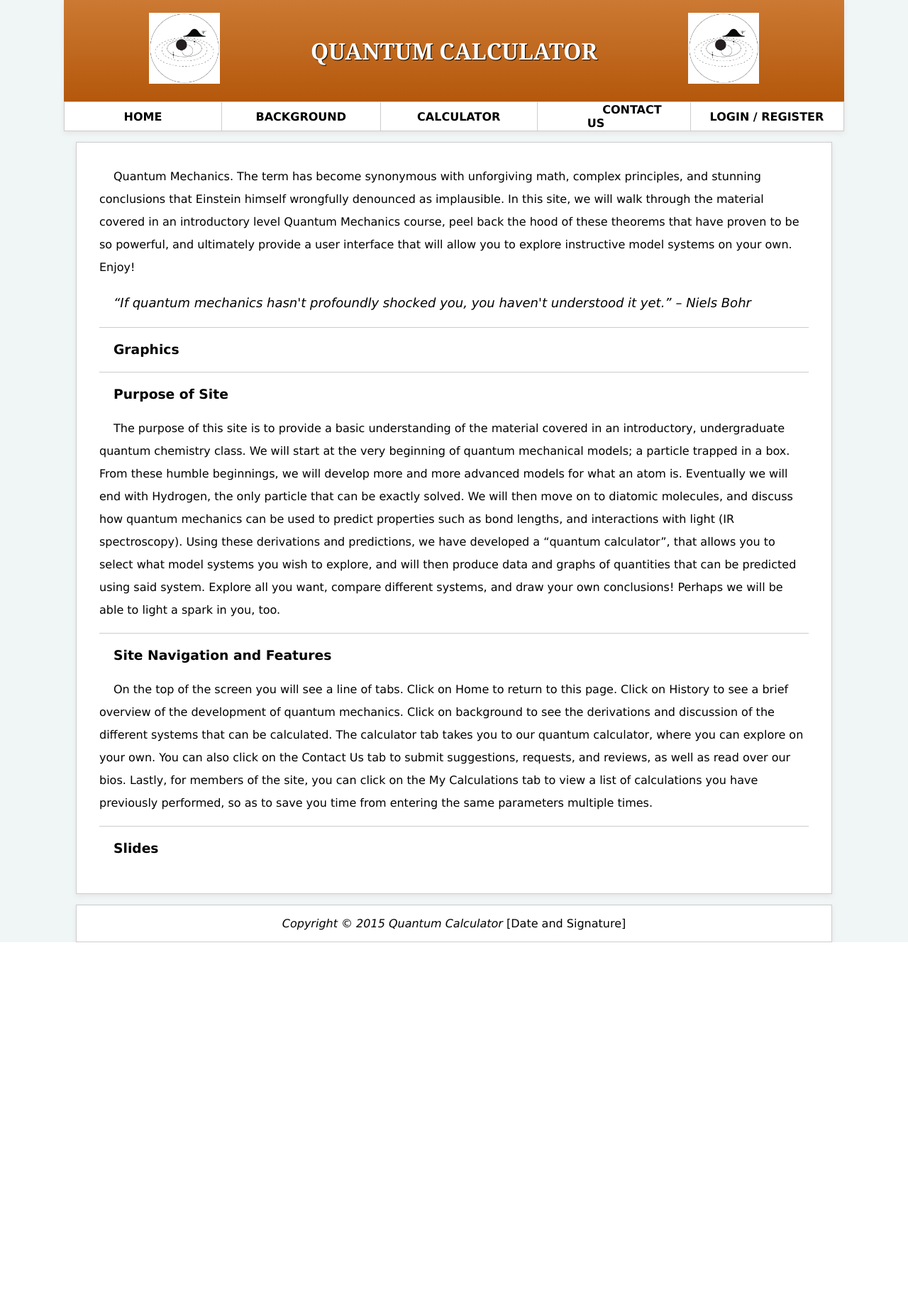
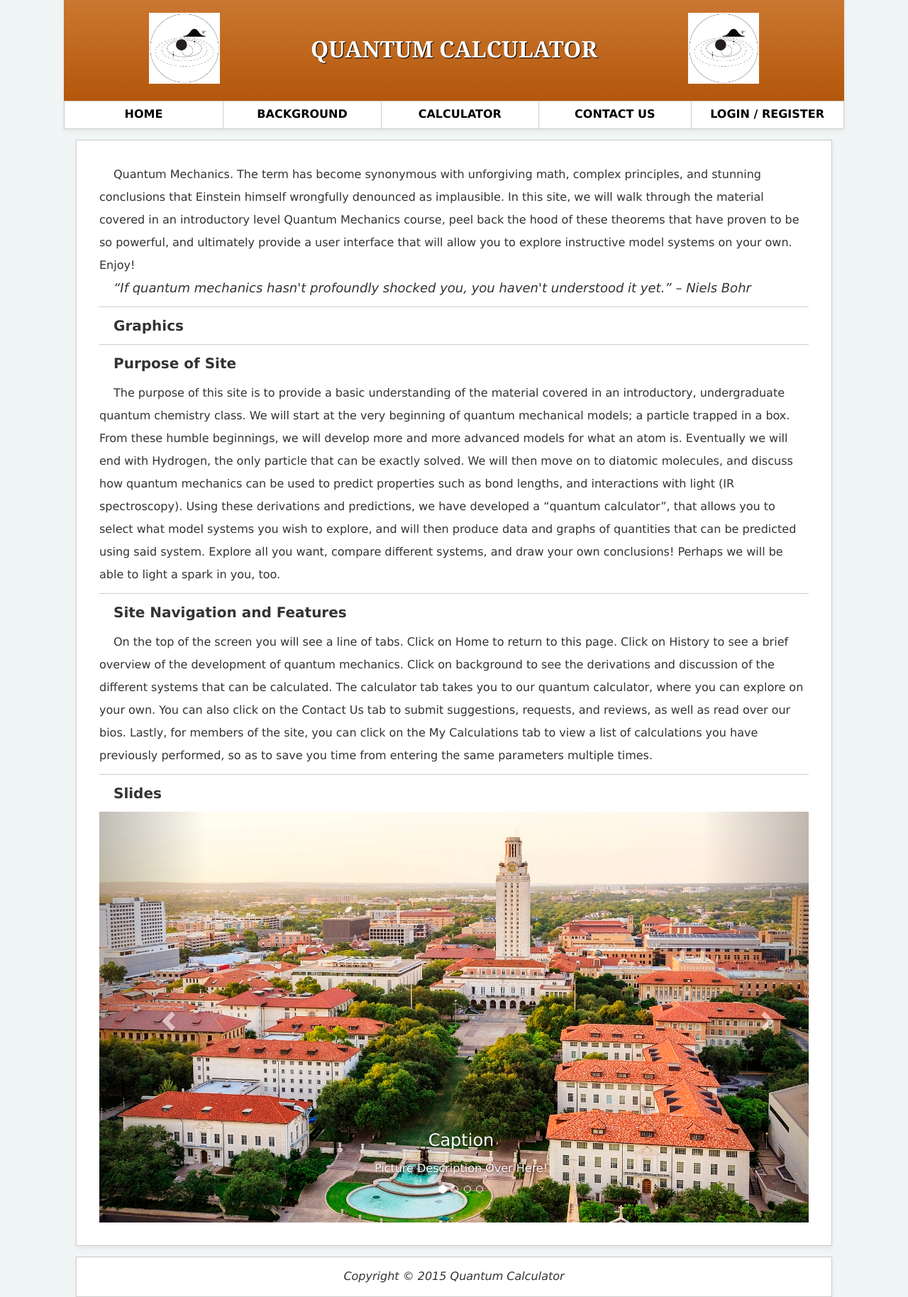
Before and after one commit to jht585/QuantumCalculator, a PHP site: page /Home.html in a window 1280 px wide. Shown: the whole page at 71% size. Before the commit the page ends 1328 px from the top, so only its background shows below. Run offline with PHP 8.4, Linux system fonts and the light colour scheme; some libraries are stand-ins or nearby versions.

Commit message:
I think we're good with DHTML requirement thanks to the slideshow!

```diff
--- a/ContactUs.html
+++ b/ContactUs.html
@@ -64,7 +64,7 @@
 
 
   <div id="footer">
-    <i>Copyright &copy; 2015 Quantum Calculator</i> [Date and Signature]
+    <i>Copyright &copy; 2015 Quantum Calculator</i>
   </div>
 </div>
 </body>
--- a/Home.css
+++ b/Home.css
@@ -16,24 +16,27 @@ body {background-color: #F0F5F5;}
 }
 
 #logo1 {
-  margin-top: 18px;
+  margin-top: 26px;
   float: left;
   margin-left: 120px;
   width: 100px;
+
 }
 
 #title {
-  padding: 50px;
+  padding: 54px 50px 50px 46px;
   font-size: xx-large;
   font-family: Georgia, serif;
   text-shadow: 1px 1px 1px black;
+
 }
 
 #logo2 {
-  margin-top: 18px;
+  margin-top: 26px;
   float: right;
   margin-right: 120px;
   width: 100px;
+
 }
 
 #navTable, td {
@@ -45,6 +48,7 @@ body {background-color: #F0F5F5;}
   width: 1100px;
   height: 40px;
   background-color: white;
+  font-size: 16px;
 }
 
 .tab {
@@ -52,7 +56,8 @@ body {background-color: #F0F5F5;}
 }
 
 #content {
-  width: 1000px;
+  font-size: 16px;
+  width: 1066px;
   margin: auto;
   border: 1px solid #CCCCCC;
   background-color: white;
@@ -69,6 +74,7 @@ body {background-color: #F0F5F5;}
 }
 
 .heading {
+  font-size: 20px;
   font-weight: bold;
   margin: 15px 0 15px 0;
 }
@@ -79,13 +85,14 @@ body {background-color: #F0F5F5;}
 }
 
 #footer {
-  width: 1032px;
+  width: 1066px;
   margin: auto;
   border: 1px solid #CCCCCC;
   background-color: white;
   padding: 1em;
   text-align: center;
   box-shadow: 0px 3px 7px #E6E6E6;
+  font-size: 16px;
 }
 
 .btton:link {
@@ -109,8 +116,8 @@ body {background-color: #F0F5F5;}
     background-color: #194775;
 }
 
-#button1 {padding: 10px 81px 10px 81px;}
+#button1 {padding: 10px 82px 10px 82px;}
 #button2 {padding: 10px 45px 10px 45px;}
-#button3 {padding: 10px 49px 10px 49px;}
-#button4 {padding: 10px 51px 10px 51px;}
-#button5 {padding: 10px 23px 10px 22px;}
+#button3 {padding: 10px 50px 10px 49px;}
+#button4 {padding: 10px 50px 10px 49px;}
+#button5 {padding: 10px 21px 10px 20px;}
--- a/Home.html
+++ b/Home.html
@@ -5,7 +5,10 @@
 <head>
   <meta charset = "utf-8" />
   <title> Quantum Calculator </title>
+  <link rel="stylesheet" href="http://maxcdn.bootstrapcdn.com/bootstrap/3.3.5/css/bootstrap.min.css">
   <link rel = "stylesheet" type = "text/css" href = "./Home.css" media = "all" />
+  <script src="https://ajax.googleapis.com/ajax/libs/jquery/1.11.3/jquery.min.js"></script>
+  <script src="http://maxcdn.bootstrapcdn.com/bootstrap/3.3.5/js/bootstrap.min.js"></script>
 </head>
 
 <body>
@@ -80,13 +83,72 @@
 
     <div id="c5">
     <h3 class="heading"> Slides </h3>
+
+
+<div id="myCarousel" class="carousel slide" data-ride="carousel">
+  <!-- Indicators -->
+  <ol class="carousel-indicators">
+    <li data-target="#myCarousel" data-slide-to="0" class="active"></li>
+    <li data-target="#myCarousel" data-slide-to="1"></li>
+    <li data-target="#myCarousel" data-slide-to="2"></li>
+    <li data-target="#myCarousel" data-slide-to="3"></li>
+  </ol>
+
+  <!-- Wrapper for slides -->
+  <div class="carousel-inner" role="listbox">
+    <div class="item active">
+      <img src="ut1.jpg" alt="IMAGE">
+      <div class="carousel-caption">
+        <h3>Caption</h3>
+        <p>Picture Description Over Here!</p>
+      </div>
+    </div>
+
+    <div class="item">
+      <img src="ut2.jpg" alt="IMAGE">
+      <div class="carousel-caption">
+        <h3>Caption</h3>
+        <p>Picture Description Over Here!</p>
+      </div>
+    </div>
+
+    <div class="item">
+      <img src="ut3.jpg" alt="IMAGE">
+      <div class="carousel-caption">
+        <h3>Caption</h3>
+        <p>Picture Description Over Here!</p>
+      </div>
+    </div>
+
+    <div class="item">
+      <img src="ut4.jpg" alt="IMAGE">
+      <div class="carousel-caption">
+        <h3>Caption</h3>
+        <p>Picture Description Over Here!</p>
+      </div>
+    </div>
+  </div>
+
+  <!-- Left and right controls -->
+  <a class="left carousel-control" href="#myCarousel" role="button" data-slide="prev">
+    <span class="glyphicon glyphicon-chevron-left" aria-hidden="true"></span>
+    <span class="sr-only">Previous</span>
+  </a>
+  <a class="right carousel-control" href="#myCarousel" role="button" data-slide="next">
+    <span class="glyphicon glyphicon-chevron-right" aria-hidden="true"></span>
+    <span class="sr-only">Next</span>
+  </a>
+</div>
+
+
+
     </div>
 
   </div>
 
 
   <div id="footer">
-  <i>Copyright &copy; 2015 Quantum Calculator</i> [Date and Signature]
+  <i>Copyright &copy; 2015 Quantum Calculator</i>
   </div>
 
 </div>
```
Also changed, not shown: ContactCSS.css (+5 -4 lines), README.md (deleted), ut1.jpg (added), ut2.jpg (added), ut3.jpg (added), ut4.jpg (added).
